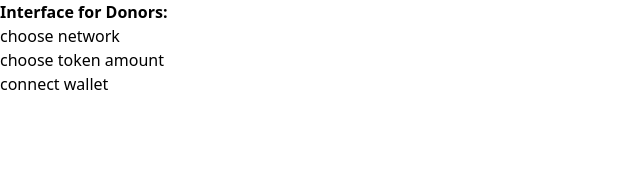
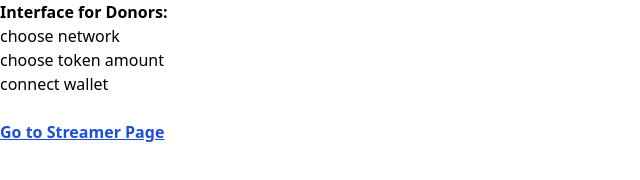
Before and after one commit to lennardevertz/Superhack2023, a plain HTML site: page donorPage.html in a window 1280 px wide. Shown: the whole page, without its empty margins (0-640 px from the left). Drawn offline with nearby package versions, Linux system fonts and the light colour scheme.

Commit message:
navigation between pages

```diff
--- a/donorPage.html
+++ b/donorPage.html
@@ -13,5 +13,7 @@
         choose token amount<br>
         connect wallet<br>
     </p>
+    <br>
+    <a href="streamerPage.html" class="underline font-bold text-blue-700">Go to Streamer Page</a>
     </body>
 </html>
```
Also changed, not shown: streamerPage.html (+2 -0 lines).
